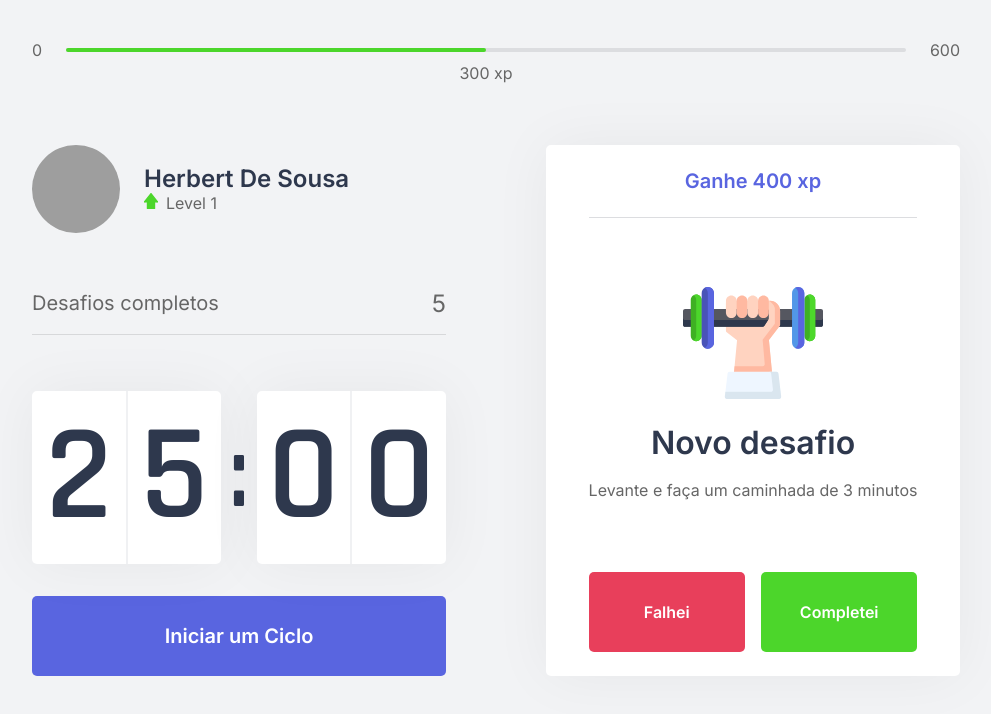
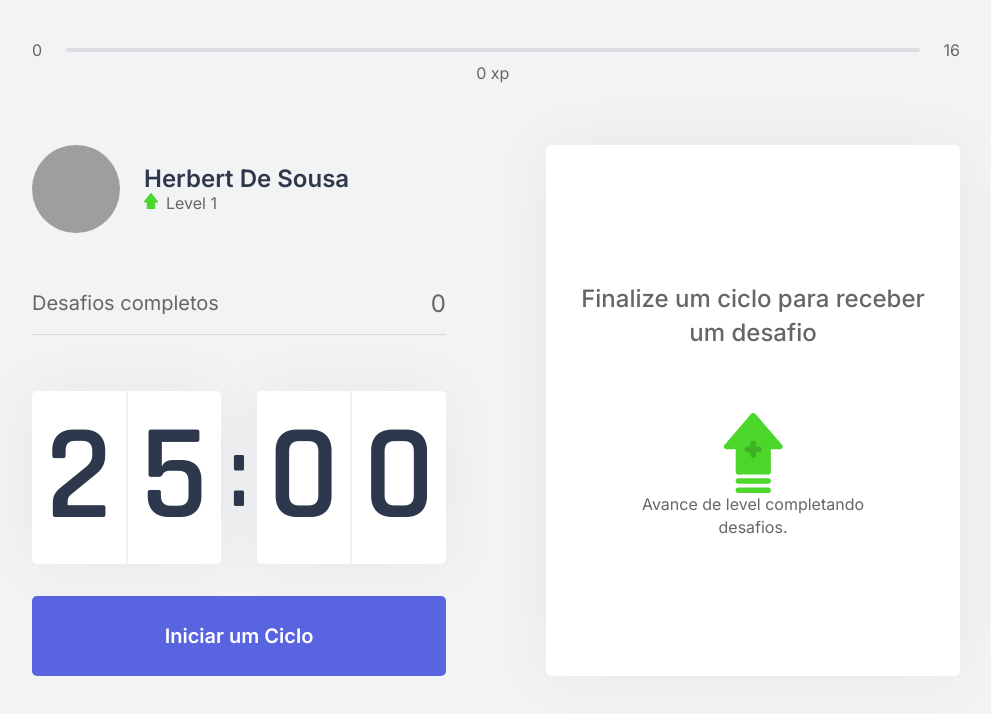
Before and after one commit to HerbertSSampaio/MoveIt, a Next.js app: page / in a window 1280 px wide. Shown: the top 714 px of the page, without its empty margins (144-1135 px from the left). Built offline with nearby package versions, Linux system fonts and the light colour scheme; grey boxes are pictures that could not be loaded.

Commit message:
feature: create challenge context

```diff
--- /dev/null
+++ b/challenges.json
@@ -0,0 +1,62 @@
+[
+    {
+      "type": "body",
+      "description": "Estique um de seus braços com a palma da mão virada para frente e puxe os dedos para cima por 10 segundos por mão.",
+      "amount": 80
+    },
+    {
+      "type": "body",
+      "description": "Estique seu braço contra o peito e puxe-o utilizando o outro braço por 10 segundos por braço.",
+      "amount": 60
+    },
+    {
+      "type": "body",
+      "description": "Puxe seu pescoço com a ajuda da mão para a direita e para a esquerda, permanecendo na posição por alguns segundos.",
+      "amount": 70
+    },
+    {
+      "type": "body",
+      "description": "Com as duas mãos na parte de trás da cabeça, leve-a para baixo, alongando a parte de trás da região.",
+      "amount": 60
+    },
+    {
+      "type": "body",
+      "description": "Cruze as pernas e desça com as mãos esticadas em direção ao chão. Repita o movimento com a outra perna na frente.",
+      "amount": 100
+    },
+    {
+      "type": "body",
+      "description": "Sentado, abra as pernas e tente encostar as palmas das mãos no chão, repita 3 vezes por 5 segundos.",
+      "amount": 80
+    },
+    {
+      "type": "body",
+      "description": "Puxe o joelho de encontro ao peito e segure, troque de perna após 10 segundos.",
+      "amount": 50
+    },
+    {
+      "type": "body",
+      "description": "Sentado, cruze uma perna e incline seu tronco à frente, troque de perna após 10 segundos.",
+      "amount": 80
+    },
+    {
+      "type": "eye",
+      "description": "Sentado, feche os olhos e cubra-os com as palmas da mão durante 2 minutos, depois abra normalmente.",
+      "amount": 90
+    },
+    {
+      "type": "eye",
+      "description": "Em algum ambiente aberto, olhe o mais longe que puder em quatro direções por 3s, mexa apenas os olhos. Repita 3 vezes.",
+      "amount": 140
+    },
+    {
+      "type": "eye",
+      "description": "Usando os polegares, massage a área abaixo das sobrancelhas em movimentos circulares por 15 segundos.",
+      "amount": 70
+    },
+    {
+      "type": "body",
+      "description": "Em pé, gire a cintura o máximo que puder para a esquerda, segure por cinco segundos. Repita para a direita.",
+      "amount": 90
+    }
+  ]
--- a/src/components/ChallengeBox.tsx
+++ b/src/components/ChallengeBox.tsx
@@ -1,25 +1,29 @@
+import { useContext } from 'react';
+import { ChallengesContext } from '../contexts/ChallengesContext';
 import styles from '../styles/components/ChallengeBox.module.css';
 
 export function ChallengeBox() {
-    const hasActiveChallenge = true;
+
+    const {activeChallenge, resetChallenge} = useContext(ChallengesContext);
 
     return (
         <div className={styles.challengeBoxContainer}>
             {
-                hasActiveChallenge ? (
+                activeChallenge ? (
                     <div className={styles.challengeActive}>
-                        <header>Ganhe 400 xp</header>
+                        <header>Ganhe {activeChallenge.amount} xp</header>
 
                     <main>
-                        <img src="icons/body.svg"/>
+                        <img src={`icons/${activeChallenge.type}.svg`}/>
                         <strong>Novo desafio</strong>
-                        <p>Levante e faça um caminhada de 3 minutos</p>
+                        <p>{activeChallenge.description}</p>
                     </main>
 
                     <footer>
                         <button
                         type="button"
                         className={styles.challengeFailedButton}
+                        onClick={resetChallenge}
                         >Falhei</button>
                         <button
                         type="button"
--- a/src/components/CompletedChallenges.tsx
+++ b/src/components/CompletedChallenges.tsx
@@ -1,10 +1,13 @@
+import { useContext } from 'react';
+import { ChallengesContext } from '../contexts/ChallengesContext';
 import styles from '../styles/components/CompletedChallenges.module.css'
 
 export function CompletedChallenges() {
+    const { challengesCompleted } = useContext(ChallengesContext);
     return (
         <div className={styles.completedChallengesContainer}>
             <span>Desafios completos</span>
-            <span>5</span>
+            <span>{ challengesCompleted }</span>
         </div>
     );
 }
--- a/src/components/Countdown.tsx
+++ b/src/components/Countdown.tsx
@@ -1,9 +1,12 @@
-import { useState, useEffect } from 'react';
+import { useState, useEffect, useContext } from 'react';
+import { ChallengesContext } from '../contexts/ChallengesContext';
 import styles from '../styles/components/Countdown.module.css';
 
 let countdownTimeout: NodeJS.Timeout;
 
 export function Countdown() {
+    const { startNewChallenge } = useContext(ChallengesContext);
+
     const [time, setTime] = useState(25 * 60);
     const [isActive, setIsActive] = useState(false);
     const [hasFinished, setHasFinished] = useState(false);
@@ -32,6 +35,7 @@
         } else if(isActive && time === 0) {
             setHasFinished(true);
             setIsActive(false);
+            startNewChallenge();
         }
     }, [isActive, time])
 
--- a/src/components/ExperienceBar.tsx
+++ b/src/components/ExperienceBar.tsx
@@ -1,15 +1,21 @@
+import { useContext } from 'react';
+import { ChallengesContext } from '../contexts/ChallengesContext';
 import styles from '../styles/components/ExperienceBar.module.css';
 
 export function ExperienceBar() {
+    const { currentExperience, experienceToNextLevel } = useContext(ChallengesContext);
+
+    const percentToNextLevel = Math.round((currentExperience * 100) / experienceToNextLevel);
+
     return (
         <header className={styles.experienceBar}>
             <span>0</span>
             <div>
-                <div style={{width: '50%'}}/>
+                <div style={{width: `${percentToNextLevel}`}}/>
 
-                <span className={styles.currentExperience} style={{left: '50%'}}> 300 xp </span>
+                <span className={styles.currentExperience} style={{left: '50%'}}> {currentExperience} xp </span>
             </div>
-            <span>600</span>
+            <span>{ experienceToNextLevel }</span>
         </header>
     );
 }
--- /dev/null
+++ b/src/contexts/ChallengesContext.tsx
@@ -0,0 +1,61 @@
+import { createContext, useState, ReactNode } from 'react';
+import challenges from '../../challenges.json';
+
+interface Challenge {
+    type: 'body' | 'eye';
+    description: string;
+    amount: number;
+}
+
+interface ChallengesContextData {
+    level: number;
+    currentExperience: number,
+    challengesCompleted: number,
+    activeChallenge: Challenge;
+    experienceToNextLevel: number;
+    levelUp: () => void;
+    startNewChallenge: () => void;
+    resetChallenge: () => void;
+}
+
+interface ChallengesProviderProps {
+    children: ReactNode;
+}
+
+export const ChallengesContext = createContext({} as ChallengesContextData);
+
+export function ChallengesProvider({ children }: ChallengesProviderProps){
+    const [level, setLevel] = useState(0);
+    const [currentExperience, setCurrentExperience] = useState(0);
+    const [challengesCompleted, setChallengesCompleted] = useState(0);
+    const [activeChallenge, setActiveChallenge] = useState(null);
+    const experienceToNextLevel = Math.pow((level + 1) * 4, 2);
+
+    function levelUp() {
+        setLevel(level + 1);
+    }
+
+    function startNewChallenge() {
+        const randomChallengeIndex = Math.floor(Math.random() * challenges.length);
+        const challenge = challenges[randomChallengeIndex];
+    }
+
+    function resetChallenge() {
+        setActiveChallenge(null);
+    }
+
+    return (
+    <ChallengesContext.Provider value={{
+        level,
+        currentExperience,
+        challengesCompleted,
+        activeChallenge,
+        experienceToNextLevel,
+        levelUp,
+        startNewChallenge,
+        resetChallenge
+        }}>
+        {children}
+    </ChallengesContext.Provider>
+    )
+}
--- a/src/pages/_app.tsx
+++ b/src/pages/_app.tsx
@@ -1,7 +1,13 @@
 import '../styles/global.css';
 
+import { ChallengesProvider } from '../contexts/ChallengesContext';
+
 function MyApp({ Component, pageProps }) {
-  return <Component {...pageProps} />
+  return (
+    <ChallengesProvider>
+      <Component {...pageProps} />
+    </ChallengesProvider>
+  )
 }
 
 export default MyApp
```
